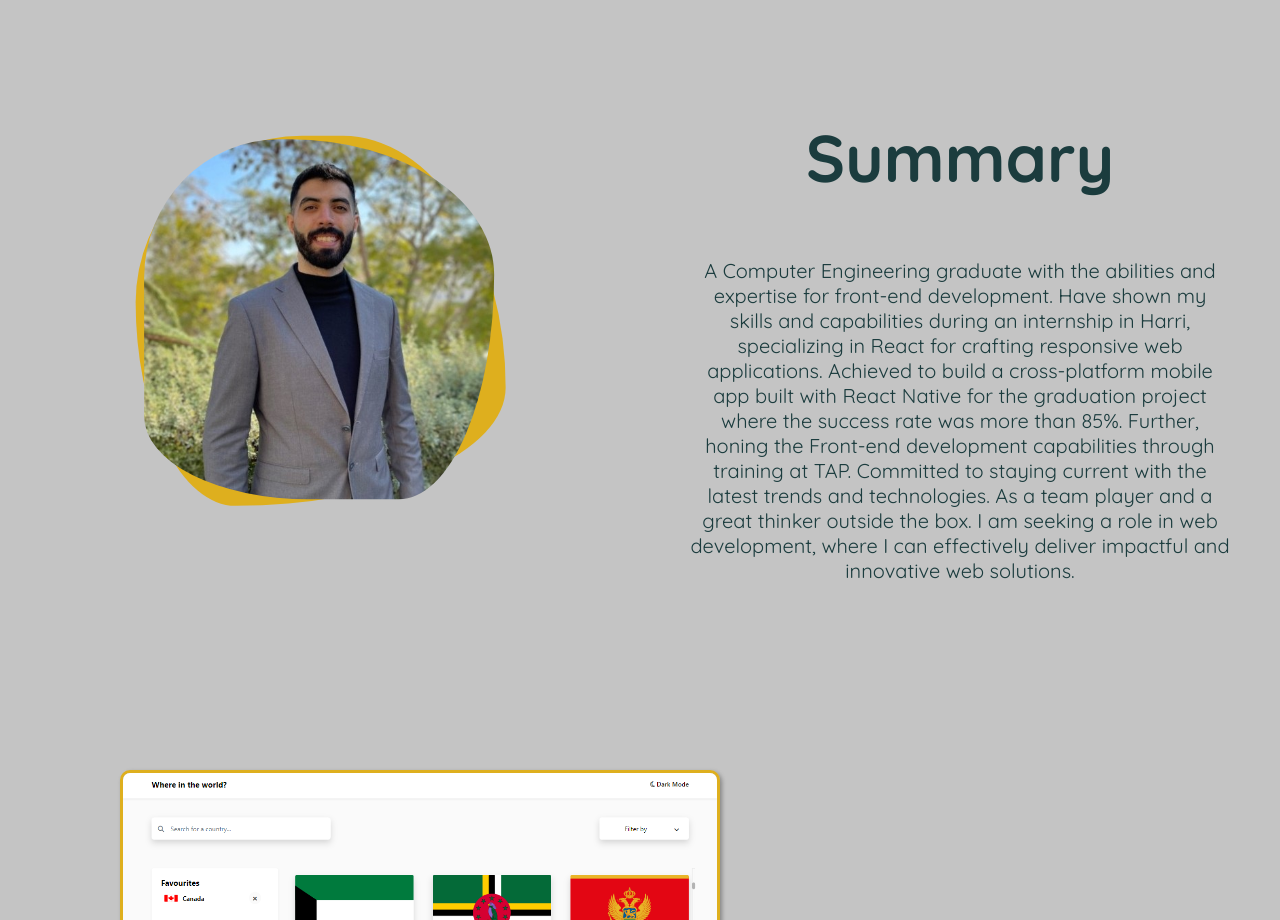
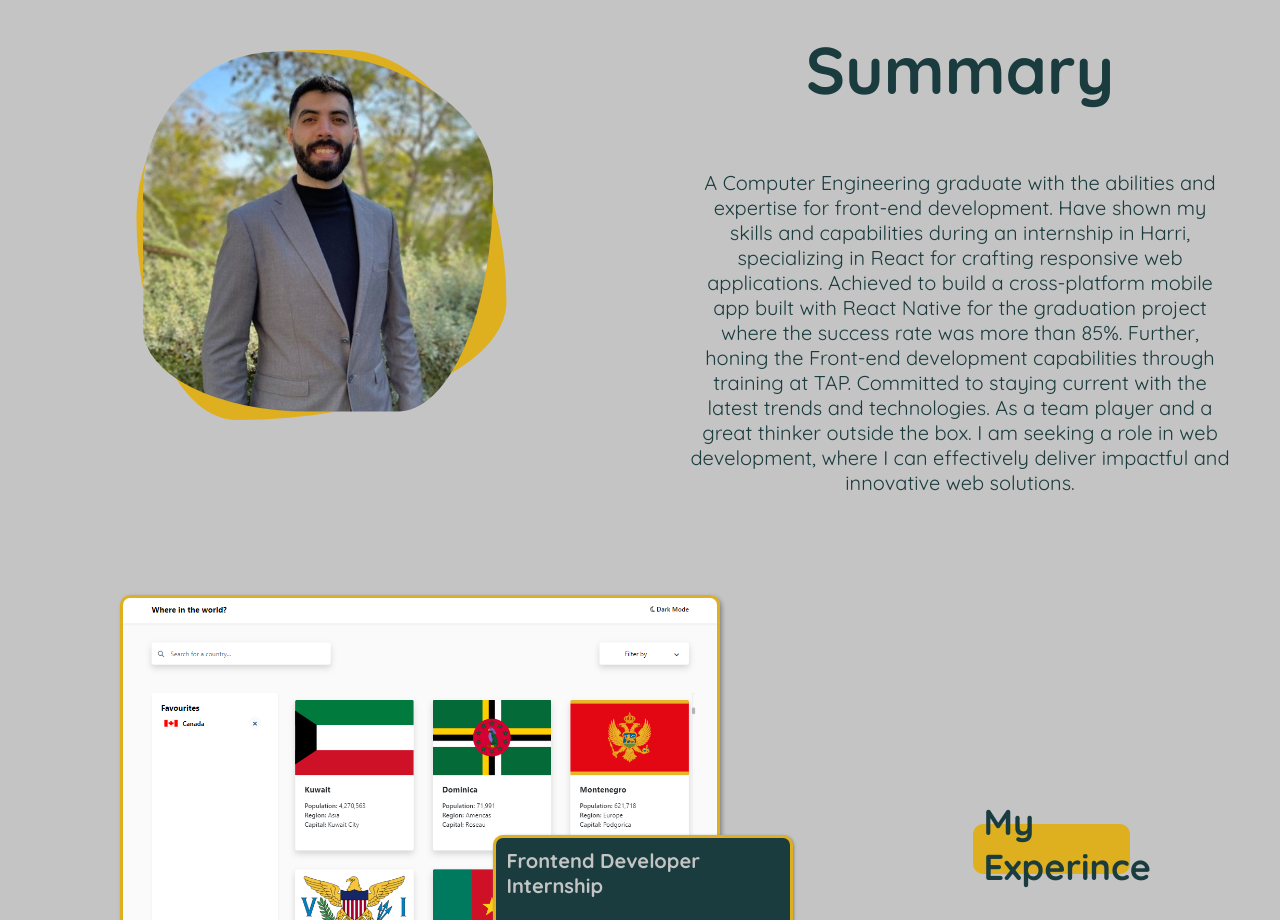
Before and after one commit to amreshtiwi/AmrEshtiwiPortfolio, a React (Vite) app: page / in a window 1280 px wide. Shown: the part 1680-2600 px from the top of the page. Built offline with nearby package versions, Linux system fonts and the light colour scheme.

Commit message:
update v0.0.2

```diff
--- a/src/app.scss
+++ b/src/app.scss
@@ -21,30 +21,35 @@ a{
     color: inherit;
 }
 
-section {
+// section {
     // height: 100vh;
-    scroll-snap-align: center;
-}
+    // scroll-snap-align: center;
+// }
 
 #Home{
     height: 100vh;
+    // scroll-snap-align: center;
 }
 
 #parallax{
     height: 100vh;
+    // scroll-snap-align: center;
 }
 
-#Summary{
-    height: 100vh;
-}
+// #Summary{
+//     height: 100vh;
+//     scroll-snap-align: center;
+// }
 
-#Experience{
-    height: 100vh;
-}
+// #Experience{
+//     height: 100vh;
+//     scroll-snap-align: center;
+// }
 
-#Contact{
-    height: 100vh;
-}
+// #Contact{
+//     height: 100vh;
+//     scroll-snap-align: center;
+// }
 
 
 
--- a/src/components/summary/summary.scss
+++ b/src/components/summary/summary.scss
@@ -6,10 +6,10 @@
     justify-content: center;
     width: 100%;
     height: 100%;
-    margin-bottom: 100px;
 
     @include mobile{
         flex-direction: column-reverse;
+        margin-bottom: 200px;
     }
 
     .shape {
@@ -26,6 +26,7 @@
             background-color: #DEAF1E;
             height: 370px;
             width: 370px;
+
         }
         .shape-2 {
             position: absolute;
@@ -45,6 +46,7 @@
 
         @include mobile{
             width: 100%;
+            margin-bottom: 200px;
         }
 
         h1{
```
